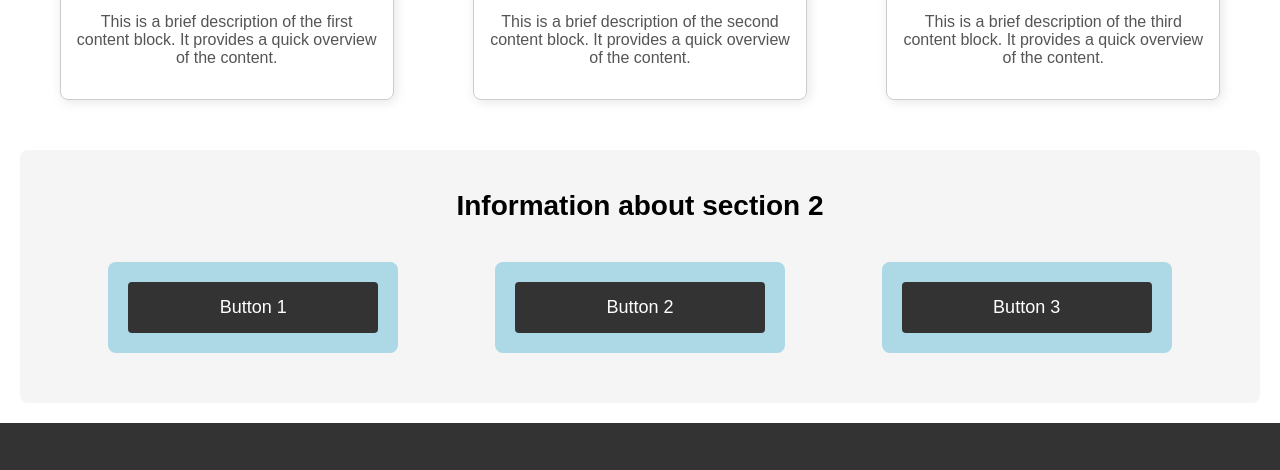
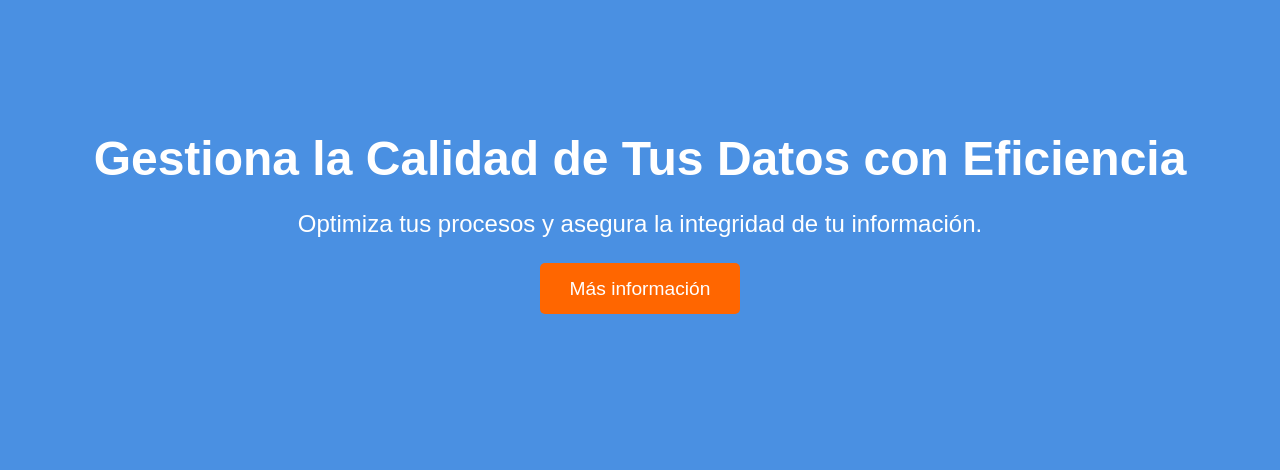
Before and after one commit to 2022A-UTLD/JFMLREPO, a website: page index.html in a window 1280 px wide. Shown: the part 328-798 px from the top of the page. Drawn offline with nearby package versions, Linux system fonts and the light colour scheme.

Commit message:
feat:heroesecction

```diff
--- a/index.html
+++ b/index.html
@@ -27,6 +27,17 @@
         </ul>
     </nav>
      <!-- NAVBAR SECTION END  -->
+
+<!--section heroe-->
+<section class="hero-section">
+    <div class="overlay"></div>
+    <div class="hero-content">
+        <h1>Gestiona la Calidad de Tus Datos con Eficiencia</h1>
+        <p>Optimiza tus procesos y asegura la integridad de tu información.</p>
+        <a href="#more-info" class="cta-button">Más información</a>
+    </div>
+</section>
+<!--section termino-->
 
  <!-- SECTION ONE  -->
  section>
--- a/styles.css
+++ b/styles.css
@@ -44,6 +44,44 @@ body {
     display: flex;
     flex-direction: column;
     min-height: 100vh;
+}
+body, html {
+    margin: 0;
+    padding: 0;
+    font-family: Arial, sans-serif;
+}
+.hero-section {
+    background-color: #4a90e2; /* Color de fondo sólido */
+    height: 100vh;
+    display: flex;
+    justify-content: center;
+    align-items: center;
+    color: #fff;
+    text-align: center;
+    position: relative;
+}
+.hero-content {
+    z-index: 2;
+}
+h1 {
+    font-size: 3em;
+    margin-bottom: 20px;
+}
+p {
+    font-size: 1.5em;
+    margin-bottom: 40px;
+}
+.cta-button {
+    background-color: #ff6600;
+    color: #fff;
+    padding: 15px 30px;
+    text-decoration: none;
+    font-size: 1.2em;
+    border-radius: 5px;
+    transition: background-color 0.3s;
+}
+.cta-button:hover {
+    background-color: #e65c00;
 }
 
 .footer {
```
